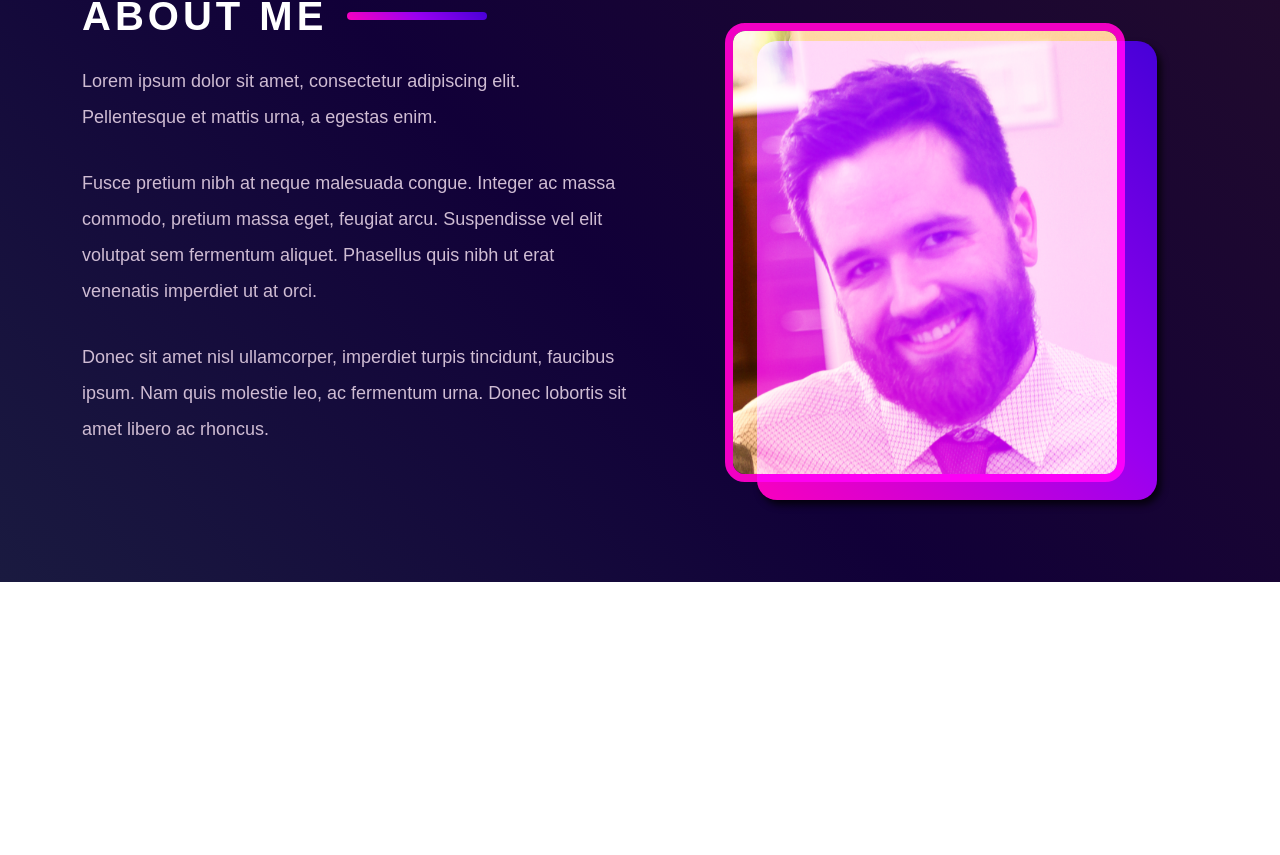
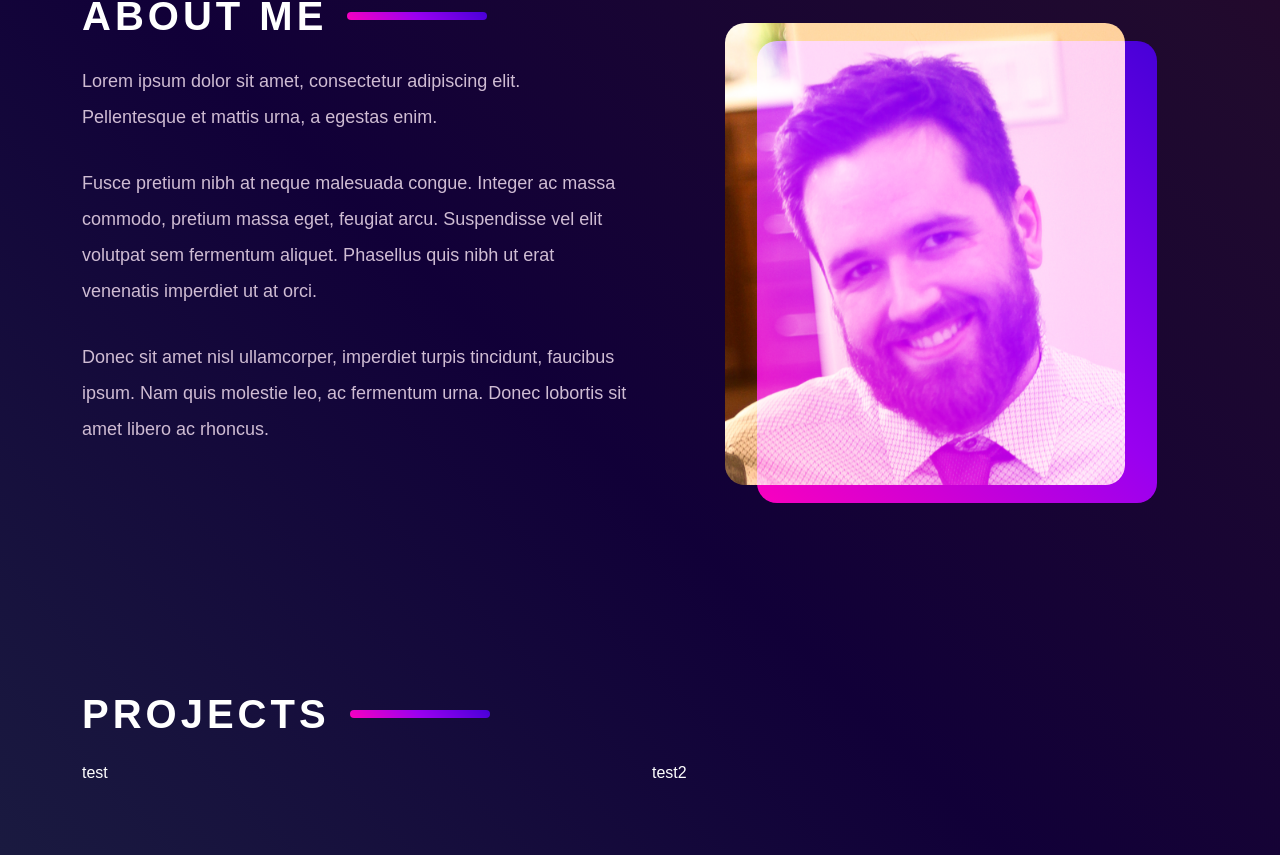
Before and after one commit to gustsu/justin.digital, a React (Create React App) app: page / in a window 1280 px wide. Shown: the part 893-1748 px from the top of the page. Before the commit the page ends 1475 px from the top, so only its background shows below. Built offline with nearby package versions, Linux system fonts and the light colour scheme; a web font is replaced by a local one.

Commit message:
updated project structure

```diff
--- a/src/App.js
+++ b/src/App.js
@@ -1,7 +1,8 @@
 import BackgroundScene from "./components/BackgroundScene";
 import NavBar from "./components/NavBar";
-import HeroSection from "./components/HeroSection";
-import AboutSection from "./components/AboutSection";
+import HeroSection from "./sections/HeroSection";
+import AboutSection from "./sections/AboutSection";
+import ProjectSection from "./sections/ProjectSection";
 
 // import 'bootstrap/dist/css/bootstrap.min.css';
 import 'bootstrap/scss/bootstrap.scss';
@@ -15,6 +16,7 @@ function App() {
       <NavBar />
       <HeroSection />
       <AboutSection />
+      <ProjectSection />
     </>
   )
 
--- a/src/App.scss
+++ b/src/App.scss
@@ -3,7 +3,7 @@ body {
     color: #fff;
     font-family: 'Trispace', sans-serif;
     -ms-overflow-style: auto;
-    scrollbar-color: #1d0830 #f100c3;
+    scrollbar-color: #333 #f100c3;
     scrollbar-width: thin;
 }
 
@@ -20,12 +20,12 @@ body::-webkit-scrollbar-thumb {
     background-color: #f100c3;
 }
 body::-webkit-scrollbar-track {
-    background-color: #1d0830;
+    background-color: #333;
 }
 body::-webkit-scrollbar-corner {
-    background-color: #1d0830;
+    background-color: #333;
 }
 body::-webkit-scrollbar {
-    width: 1rem;
+    width: 0.75rem;
     height: 0.5rem;
 }
--- a/src/components/HeroSection.js
+++ /dev/null
@@ -1,25 +0,0 @@
-import Container from 'react-bootstrap/Container';
-import linkedinIcon from '../assets/icon-linkedin.svg';
-import githubIcon from '../assets/icon-github.svg';
-import dribbbleIcon from '../assets/icon-dribbble.svg';
-import mailIcon from '../assets/icon-mail.svg';
-import './HeroSection.scss';
-
-export default function HeroSection() {
-  return (
-    <div className='hero-section pos-rel'>
-        <Container>
-            <div className="inner-content">
-              <h1>justin tew</h1>
-              <h2>Frontend Engineer</h2>
-              <div className='icon-section'>
-                <img src={linkedinIcon} className="linkedin-logo" alt="LinkedIn Social Logo" />
-                <img src={githubIcon} className="linkedin-logo" alt="LinkedIn Social Logo" />
-                <img src={dribbbleIcon} className="linkedin-logo" alt="LinkedIn Social Logo" />
-                <img src={mailIcon} className="linkedin-logo" alt="LinkedIn Social Logo" />
-              </div>
-            </div>
-        </Container>
-    </div>
-  )
-}
--- a/src/components/NavBar.scss
+++ b/src/components/NavBar.scss
@@ -45,6 +45,14 @@
                     position: relative;
                     transform: translateY(-2px);
                     font-weight: 600;
+                    transition: all .25s;
+
+                    &:hover {
+                        transform: scale(1.05) translateY(-2px);
+                        background: linear-gradient(45deg, #F900BF, #9900F0, #4700D8);
+                        color: #fff;
+                        border-color: #fff;
+                    }
                 }
             }
         }
--- a/src/components/AboutSection.js
+++ b/src/sections/AboutSection.js
@@ -1,9 +1,9 @@
 import Container from 'react-bootstrap/Container';
 import Row from 'react-bootstrap/Row';
 import Col from 'react-bootstrap/Col';
-import Subheader from  "./blocks/Subheader";
+import Subheader from  "../components/Subheader";
 import './AboutSection.scss';
-import aboutImage from '../assets/me.png';
+import AboutImage from '../assets/me.png';
 
 export default function AboutSection() {
   return (
@@ -18,7 +18,7 @@ export default function AboutSection() {
               </Col>
               <Col xs={12} md={6}>
                 <div className="image-container">
-                  <img src={aboutImage} className="about-image" alt="Justin Tew" />
+                  <img src={AboutImage} className="about-image" alt="Justin Tew" />
                 </div>
               </Col>
             </Row>
--- a/src/components/AboutSection.scss
+++ b/src/sections/AboutSection.scss
@@ -1,5 +1,5 @@
 .about-section {
-    padding: 70px 0 100px;
+    padding: 70px 0 120px;
 
     p {
         font-size: 18px;
@@ -43,8 +43,8 @@
             mix-blend-mode: screen;
             position: relative;
             z-index: 6;
-            border: 8px solid #f100c3;
-            box-shadow: 36px 23px 7px rgb(0 0 0 / 75%);
+            // border: 8px solid #f100c3;
+            // box-shadow: 36px 23px 7px rgb(0 0 0 / 75%);
         }
     }
 
--- /dev/null
+++ b/src/sections/HeroSection.js
@@ -0,0 +1,25 @@
+import Container from 'react-bootstrap/Container';
+import LinkedinIcon from '../assets/icon-linkedin.svg';
+import GithubIcon from '../assets/icon-github.svg';
+import DribbbleIcon from '../assets/icon-dribbble.svg';
+import MailIcon from '../assets/icon-mail.svg';
+import './HeroSection.scss';
+
+export default function HeroSection() {
+  return (
+    <div className='hero-section pos-rel'>
+        <Container>
+            <div className="inner-content">
+              <h1>justin tew</h1>
+              <h2>Frontend Engineer</h2>
+              <div className='icon-section'>
+                <img src={LinkedinIcon} className="linkedin-logo" alt="LinkedIn Social Logo" />
+                <img src={GithubIcon} className="linkedin-logo" alt="Github Social Logo" />
+                <img src={DribbbleIcon} className="linkedin-logo" alt="Dribbble Social Logo" />
+                <img src={MailIcon} className="linkedin-logo" alt="Email Icon" />
+              </div>
+            </div>
+        </Container>
+    </div>
+  )
+}
--- /dev/null
+++ b/src/sections/ProjectSection.js
@@ -0,0 +1,23 @@
+import Container from 'react-bootstrap/Container';
+import Row from 'react-bootstrap/Row';
+import Col from 'react-bootstrap/Col';
+import Subheader from  "../components/Subheader";
+import './ProjectSection.scss';
+
+export default function ProjectSection() {
+  return (
+    <div className='project-section pos-rel'>
+        <Container>
+            <Subheader text="Projects"/>
+            <Row>
+              <Col xs={12} md={6}>
+                  test
+              </Col>
+              <Col xs={12} md={6}>
+                  test2
+              </Col>
+            </Row>
+        </Container>
+    </div>
+  )
+}
--- /dev/null
+++ b/src/sections/ProjectSection.scss
@@ -0,0 +1,3 @@
+.project-section {
+    padding: 70px 0;
+}
```
Also changed, not shown: src/components/Subheader.js (renamed from src/components/blocks/Subheader.js), src/components/Subheader.scss (renamed from src/components/blocks/Subheader.scss), src/sections/HeroSection.scss (renamed from src/components/HeroSection.scss).
